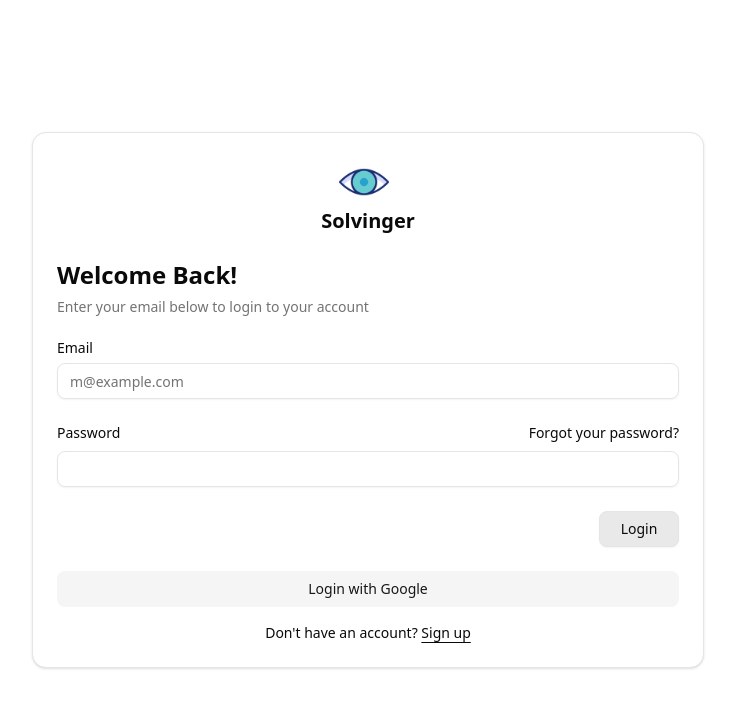
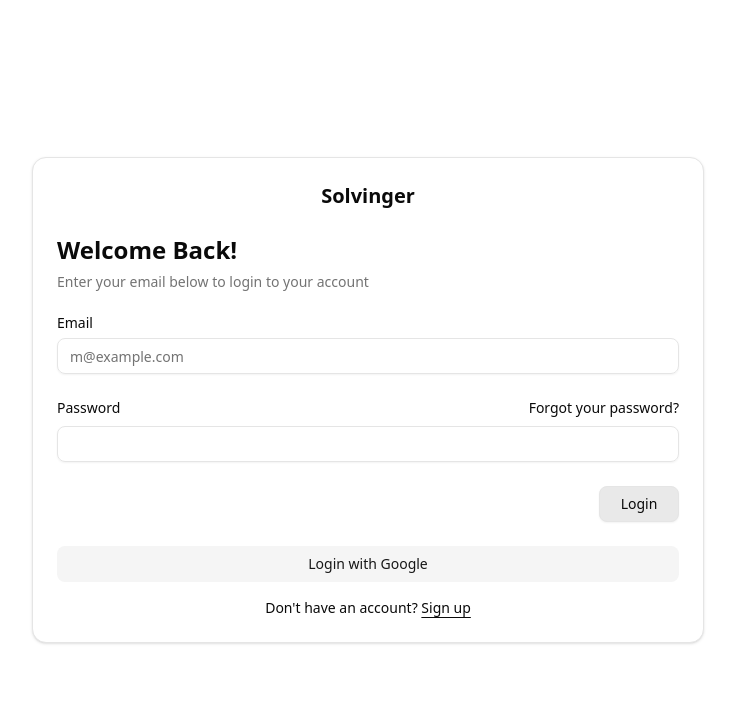
Before and after one commit to man-navlakha/myai, a Next.js app: page /auth/login in a window 1280 px wide. Shown: the top 708 px of the page, without its empty margins (272-1007 px from the left). Built offline with nearby package versions, Linux system fonts and the light colour scheme.

Commit message:
removed unused Imports

```diff
--- a/src/app/auth/login/page.tsx
+++ b/src/app/auth/login/page.tsx
@@ -9,7 +9,7 @@ import {
     CardTitle,
 } from "@/components/ui/card"
 import { Metadata } from 'next';
-import Link from 'next/link';
+import Link from 'next/link'
 
 export const metadata: Metadata = {
   title: 'About Us',
@@ -22,12 +22,12 @@ const Login = () => {
     <div className='bg-white h-screen overflow-hidden dark:bg-black dark:text-white flex justify-center w-full'>
         <div className={"w-full max-w-2xl flex flex-col justify-center gap-2 mx-4"}>
             <Card>
-                <a href="/" >
+                <Link href="/" >
                     <div className="flex flex-col items-center">
-                        <img src='/view.png' width="50px" alt="Website Logo" className="mr-2 " />
+                        {/* <img src='/view.png' width="50px" alt="Website Logo" className="mr-2 " /> */}
                         <h1 className='font-black text-xl'>Solvinger</h1>
                     </div>
-                </a>
+                </Link>
                 <CardHeader>
                     <CardTitle className="text-2xl">Welcome Back!</CardTitle>
                     <CardDescription>
--- a/src/app/page.tsx
+++ b/src/app/page.tsx
@@ -1,12 +1,9 @@
-import Image from "next/image";
-import {ModeToggle} from "../components/self/ModeToggle";
-import {Navbar} from '@/components/self/Navbar';
+
 import Hello from "@/components/page/home";
 
 export default function Home() {
   return (
     <>
-    {/* <Navbar /> */}
     <Hello />
 
     </>
--- a/src/components/page/home.tsx
+++ b/src/components/page/home.tsx
@@ -4,8 +4,6 @@ import React, { useState, useRef, useEffect } from 'react';
 import axios from 'axios';
 import { ToastContainer, toast } from 'react-toastify';
 import 'react-toastify/dist/ReactToastify.css';
-import ReactMarkdown from 'react-markdown';
-import remarkGfm from 'remark-gfm';
 import MarkdownRenderer from '@/components/self/MarkdownRenderer';
 import Solvinger from './Solvinger';
 
```
